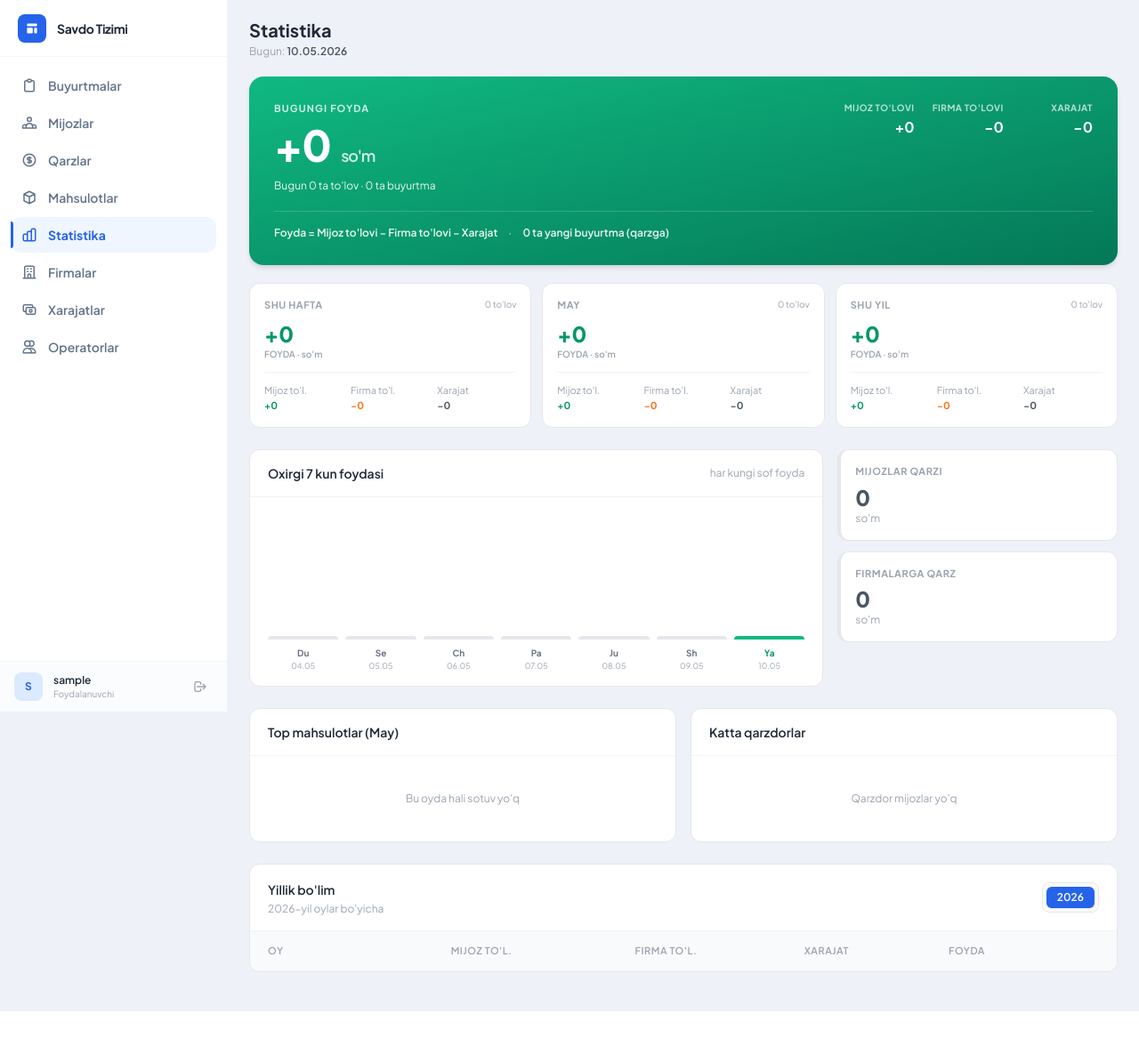
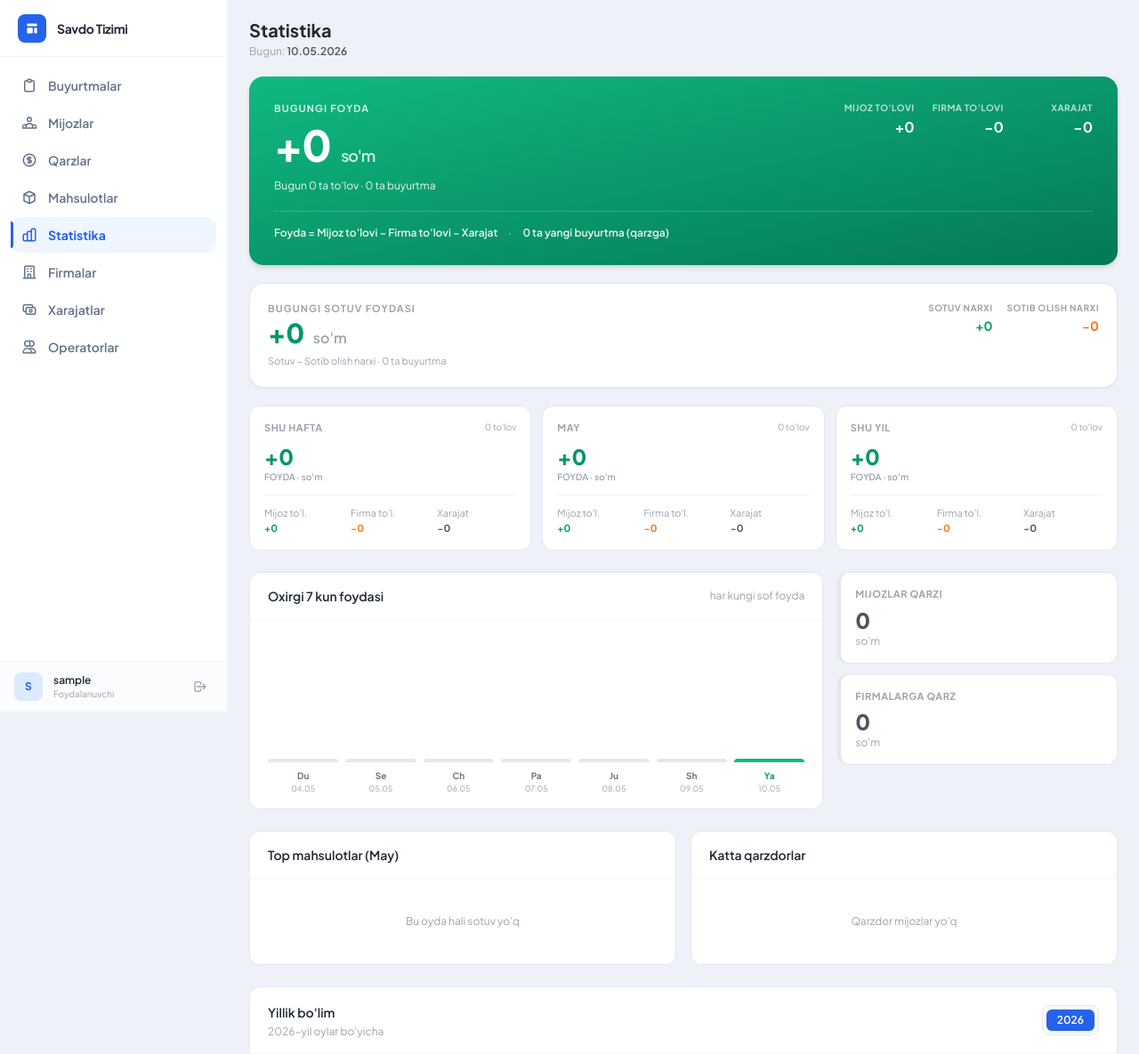
Before and after one commit to komronium/ledger-app, a Django app: page /statistics/ in a window 1280 px wide. Shown: the top 1185 px of the page at 89% size. Before the commit the page ends 1137 px from the top, so only its background shows below. Run offline with Django 5.2, Linux system fonts and the light colour scheme; the visitor is signed in with stand-in values (Sample User, id 1); data that the repository does not hold is empty; some libraries are stand-ins or nearby versions.

Commit message:
more stats

```diff
--- a/finance/views.py
+++ b/finance/views.py
@@ -959,6 +959,21 @@ class StatisticsView(AdminOnlyMixin, View):
         month_stats = self._period_stats(month_start, month_end)
         year_stats = self._period_stats(year_start, year_end)
 
+        # Sotuv foydasi: bugungi buyurtmalar sotuv narxi − sotib olish narxi
+        _today_orders = Order.objects.filter(order_date=today).select_related('product')
+        today_sales_revenue = int(_today_orders.aggregate(s=models.Sum('total_price'))['s'] or 0)
+        today_sales_cost = int(
+            _today_orders.aggregate(
+                s=models.Sum(
+                    models.ExpressionWrapper(
+                        models.F('quantity') * models.F('product__price'),
+                        output_field=models.IntegerField(),
+                    )
+                )
+            )['s'] or 0
+        )
+        today_sales_profit = today_sales_revenue - today_sales_cost
+
         # Yesterday (for delta vs today)
         yesterday = today - _dt.timedelta(days=1)
         yesterday_stats = self._period_stats(yesterday, yesterday)
@@ -1129,6 +1144,9 @@ class StatisticsView(AdminOnlyMixin, View):
         context = {
             "today_label": today.strftime("%d.%m.%Y"),
             "today_stats": today_stats,
+            "today_sales_revenue": today_sales_revenue,
+            "today_sales_cost": today_sales_cost,
+            "today_sales_profit": today_sales_profit,
             "week_stats": week_stats,
             "month_stats": month_stats,
             "year_stats": year_stats,
--- a/templates/stats.html
+++ b/templates/stats.html
@@ -52,6 +52,30 @@
         <span>Foyda = Mijoz to'lovi − Firma to'lovi − Xarajat</span>
         <span class="opacity-60">·</span>
         <span>{{ today_stats.orders_count }} ta yangi buyurtma (qarzga)</span>
+    </div>
+</div>
+
+<!-- Today's sales profit (gross margin: selling price − purchase price) -->
+<div class="bg-white border border-gray-200 rounded-2xl p-5 mb-5 shadow-sm">
+    <div class="flex flex-wrap items-start justify-between gap-4">
+        <div>
+            <p class="text-[11px] font-bold tracking-widest uppercase text-gray-400">Bugungi Sotuv Foydasi</p>
+            <p class="text-3xl font-black mt-1 leading-none {% if today_sales_profit >= 0 %}text-emerald-600{% else %}text-red-600{% endif %}">
+                {% if today_sales_profit >= 0 %}+{% endif %}{{ today_sales_profit|format_currency }}
+                <span class="text-base font-semibold text-gray-400 ml-1">so'm</span>
+            </p>
+            <p class="text-[11px] text-gray-400 mt-1.5">Sotuv − Sotib olish narxi · {{ today_stats.orders_count }} ta buyurtma</p>
+        </div>
+        <div class="grid grid-cols-2 gap-4 text-right shrink-0">
+            <div>
+                <p class="text-[10px] font-bold tracking-wider uppercase text-gray-400">Sotuv narxi</p>
+                <p class="text-sm font-bold mt-0.5 text-emerald-600 whitespace-nowrap">+{{ today_sales_revenue|format_currency }}</p>
+            </div>
+            <div>
+                <p class="text-[10px] font-bold tracking-wider uppercase text-gray-400">Sotib olish narxi</p>
+                <p class="text-sm font-bold mt-0.5 text-orange-500 whitespace-nowrap">−{{ today_sales_cost|format_currency }}</p>
+            </div>
+        </div>
     </div>
 </div>
 
```
